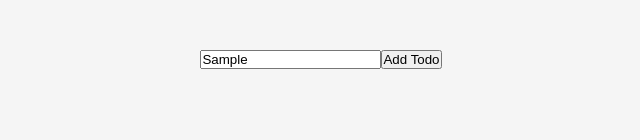
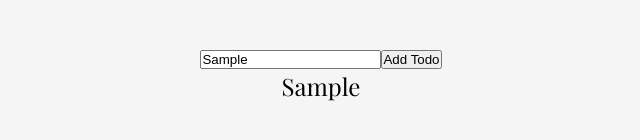
Before and after one commit to SchoolOfCode/bc13_w11d5_hackathon-front-end-abdi-and-steve-c, a React (Create React App) app in the folder todo-list/: page / in a window 1280 px wide. Both pictures are taken after typing "Sample" into the empty fields and a click on the button "Add Todo". Shown: the part 174-314 px from the top of the page, without its empty margins (319-959 px from the left). Built offline with nearby package versions, Linux system fonts and the light colour scheme; a web font is replaced by a local one.

Commit message:
list done!

```diff
--- a/todo-list/src/ToDoList.js
+++ b/todo-list/src/ToDoList.js
@@ -3,10 +3,20 @@ import React, { useState } from 'react'
 function ToDoList(){
   const [todos, setTodos] = useState([])
 
+
   function addTodo(e){
     e.preventDefault()
-    const todo = e.target.elements.todo.value
+      const todo = {
+      text: e.target.elements.todo.value,
+      completed: false,
+    }
     setTodos([...todos, todo])
+  }
+
+  function toggleTodo(index){
+    const newTodos = [...todos]
+    newTodos[index].completed = !newTodos[index].completed
+    setTodos(newTodos)
   }
 
   return(
@@ -18,7 +28,8 @@ function ToDoList(){
       </form>
       <ul className='BulletList'>
         {todos.map((todo, index) => (
-          <li key={index}>{todo.task}</li>
+          <li key={index} onClick={()=> toggleTodo(index)}>{todo.text}
+          </li>
         ))}
       </ul>
     </div>
```
